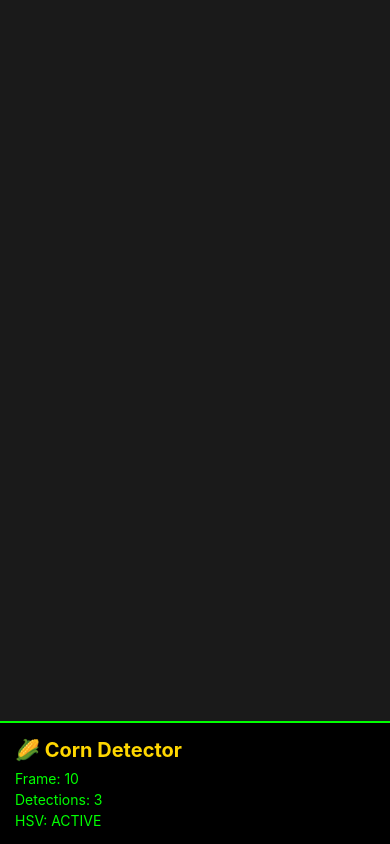
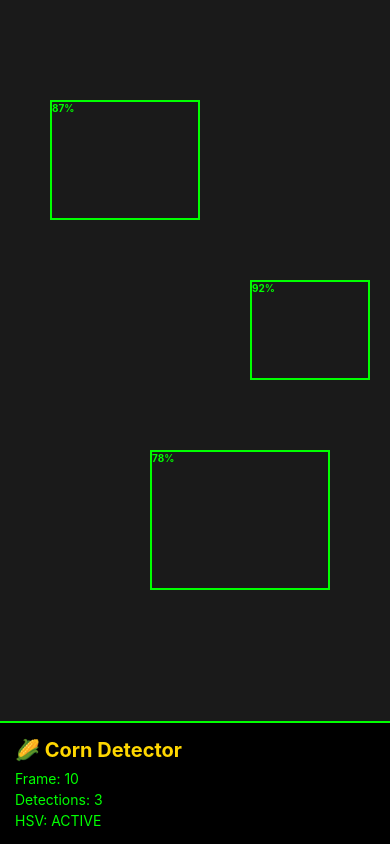
Before and after one commit to romesbr/check-residuo, a React Native app: screen / in a window 390 px wide. Built offline with nearby package versions, Linux system fonts and the light colour scheme.

Commit message:
Add bboxes with inline styles (avoid StyleSheet for each bbox)

```diff
--- a/App.js
+++ b/App.js
@@ -12,14 +12,26 @@ export default function App() {
     return () => clearInterval(interval);
   }, []);
 
+  const detections = [
+    { x: 50, y: 100, width: 150, height: 120, conf: 87 },
+    { x: 250, y: 280, width: 120, height: 100, conf: 92 },
+    { x: 150, y: 450, width: 180, height: 140, conf: 78 },
+  ];
+
   return (
     <View style={styles.container}>
-      <View style={styles.viewport} />
+      <View style={styles.viewport}>
+        {detections.map((det, i) => (
+          <View key={`bbox-${i}`} style={{ position: 'absolute', left: det.x, top: det.y, width: det.width, height: det.height, borderWidth: 2, borderColor: '#00FF00' }}>
+            <Text style={{ color: '#00FF00', fontSize: 10, fontWeight: 'bold' }}>{det.conf}%</Text>
+          </View>
+        ))}
+      </View>
 
       <View style={styles.stats}>
         <Text style={styles.title}>🌽 Corn Detector</Text>
         <Text style={styles.stat}>Frame: {frameCount}</Text>
-        <Text style={styles.stat}>Detections: 3</Text>
+        <Text style={styles.stat}>Detections: {detections.length}</Text>
         <Text style={styles.active}>HSV: ACTIVE</Text>
       </View>
     </View>
@@ -28,7 +40,7 @@ export default function App() {
 
 const styles = StyleSheet.create({
   container: { flex: 1, backgroundColor: '#000' },
-  viewport: { flex: 1, backgroundColor: '#1a1a1a' },
+  viewport: { flex: 1, backgroundColor: '#1a1a1a', position: 'relative' },
   stats: { backgroundColor: 'rgba(0,0,0,0.9)', padding: 15, borderTopWidth: 2, borderTopColor: '#00FF00' },
   title: { color: '#FFD700', fontSize: 20, fontWeight: 'bold', marginBottom: 8 },
   stat: { color: '#00FF00', fontSize: 14, marginBottom: 4 },
```
